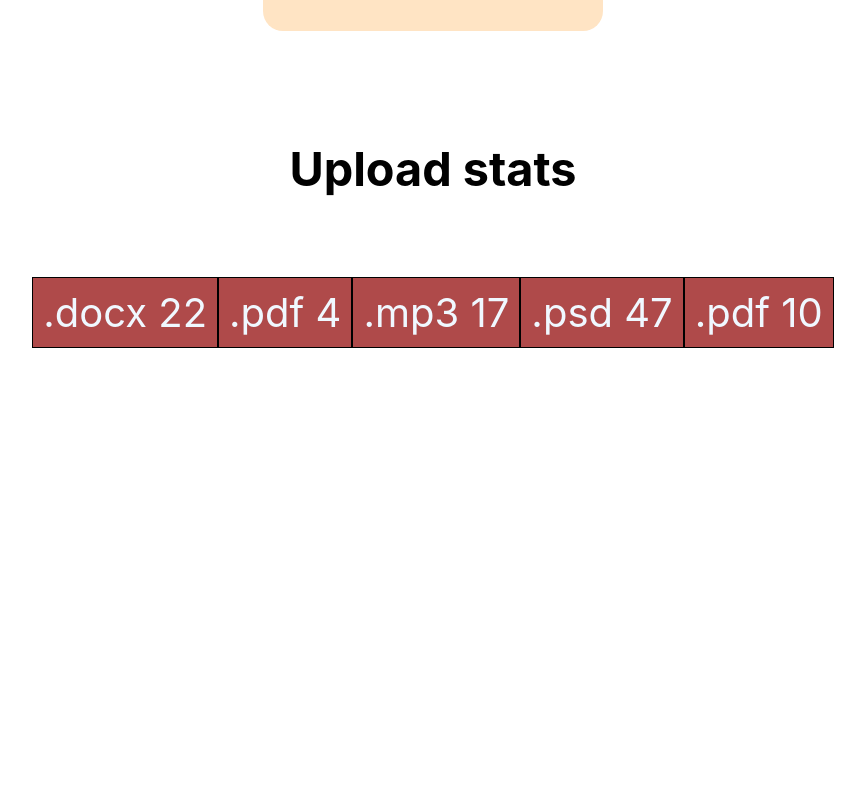
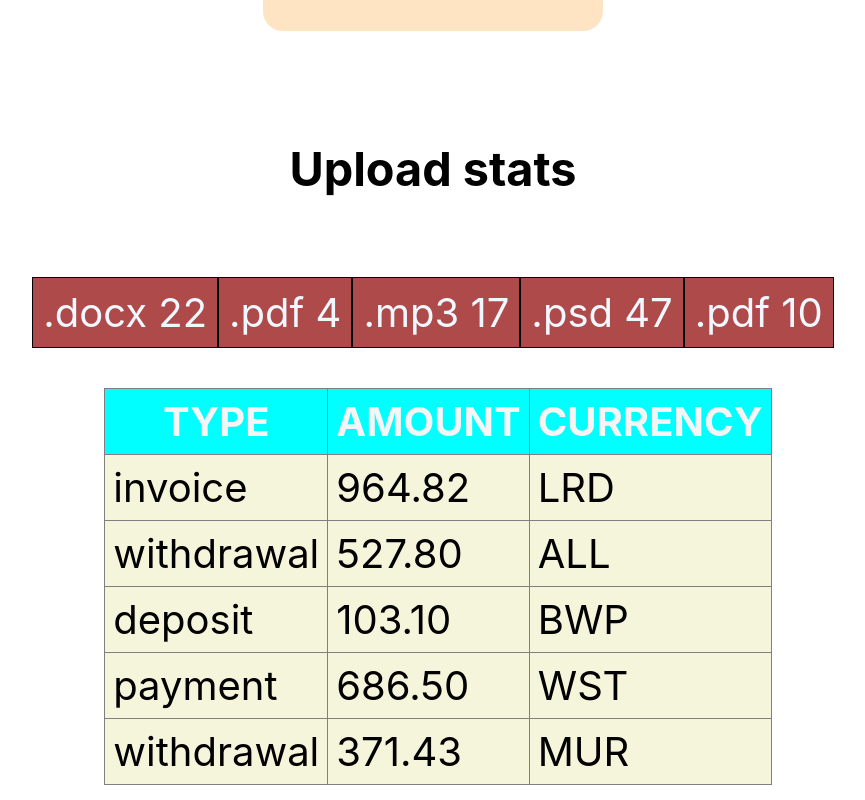
Before and after one commit to Enma04/goit-react-hw-01-components, a React (Create React App) app: page / in a window 1280 px wide. Shown: the part 430-1230 px from the top of the page, without its empty margins (207-1072 px from the left). Before the commit the page ends 818 px from the top, so only its background shows below. Built offline with nearby package versions, Linux system fonts and the light colour scheme.

Commit message:
Adicion del componente transaction de Mariana

```diff
--- a/src/components/App.jsx
+++ b/src/components/App.jsx
@@ -1,10 +1,12 @@
 // COMPONENTES
 import Profile from "./Profile/Profile";
 import Statistics from "./Statistics/Statistics";
+import TransactionHistory from "./TransactionHistory/TransactionHistory";
 
 // DATA DE JSON'S
 import user from '../data/user.json';
 import stats from '../data/statistics.json';
+import transactionData from '../data/transactions.json';
 
 export const App = () => {
   return (
@@ -27,6 +29,7 @@ export const App = () => {
         stats={user.stats}
       />
       <Statistics title="Upload stats" stats={stats} />
+      <TransactionHistory items={transactionData} />
     </div>
   );
 };
--- /dev/null
+++ b/src/components/TransactionHistory/TransactionHistory.js
@@ -0,0 +1,39 @@
+import React from 'react';
+import PropTypes from 'prop-types';
+import './transactionHistory.css'
+
+const TransactionHistory = ({ items }) => {
+  return (
+    <table className="transactionhistory">
+      <thead>
+        <tr>
+          <th>Type</th>
+          <th>Amount</th>
+          <th>Currency</th>
+        </tr>
+      </thead>
+
+      <tbody>
+        {items.map((item) => (
+          <tr key={item.id}>
+            <td>{item.type}</td>
+            <td>{item.amount}</td>
+            <td>{item.currency}</td>
+          </tr>
+        ))}
+      </tbody>
+    </table>
+  );
+};
+TransactionHistory.propTypes = {
+  items: PropTypes.arrayOf(
+    PropTypes.shape({
+      id: PropTypes.string.isRequired,
+      type: PropTypes.string.isRequired,
+      amount: PropTypes.string.isRequired,
+      currency: PropTypes.string.isRequired,
+    })
+  ).isRequired,
+};
+
+export default TransactionHistory;
--- /dev/null
+++ b/src/components/TransactionHistory/transactionHistory.css
@@ -0,0 +1,22 @@
+.transactionhistory {
+    width: 250px;
+    margin-left: 10px;
+    border-collapse: collapse;
+    margin-bottom: 15px;
+    background-color: beige;
+
+  }
+
+  .transactionhistory th,
+  .transactionhistory td {
+    padding: 8px;
+    border: 1px solid gray;
+  }
+
+  .transactionhistory th {
+    font-weight: bold;
+    color: whitesmoke;
+    text-transform: uppercase;
+    background-color: cyan;
+    text-transform: uppercase;
+  }
--- /dev/null
+++ b/src/data/transactions.json
@@ -0,0 +1,33 @@
+[
+    {
+      "id": "1e0700a2-5183-4291-85cc-2065a036a683",
+      "type": "invoice",
+      "amount": "964.82",
+      "currency": "LRD"
+    },
+    {
+      "id": "ea8ed3dc-2b68-4a53-905a-53ecb0adef33",
+      "type": "withdrawal",
+      "amount": "527.80",
+      "currency": "ALL"
+    },
+    {
+      "id": "4eaab41b-b967-40ac-82ed-85fc66f646f1",
+      "type": "deposit",
+      "amount": "103.10",
+      "currency": "BWP"
+    },
+    {
+      "id": "a30f821b-4d25-4ff0-abdd-e340b3f0dd2b",
+      "type": "payment",
+      "amount": "686.50",
+      "currency": "WST"
+    },
+    {
+      "id": "ea76146a-0b00-4b80-bc02-a8c822176712",
+      "type": "withdrawal",
+      "amount": "371.43",
+      "currency": "MUR"
+    }
+
+  ]
```
Also changed, not shown: src/data/friends.json (added, +32 -0 lines).
